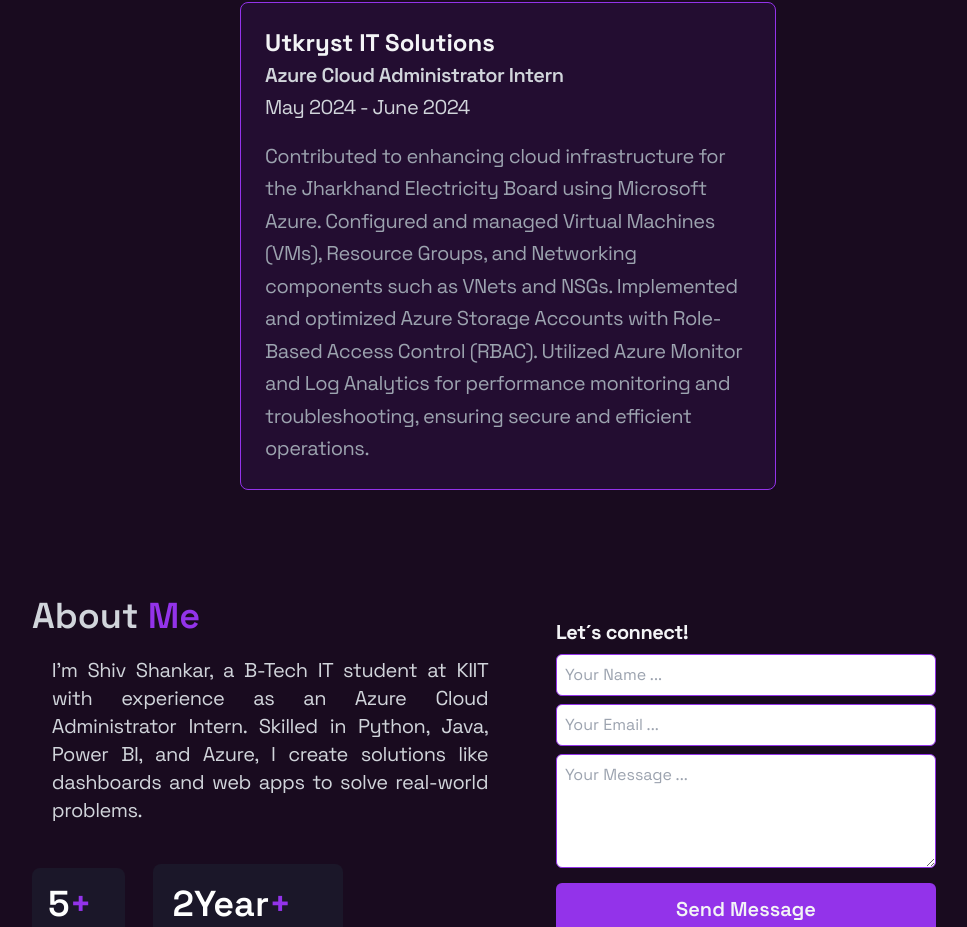
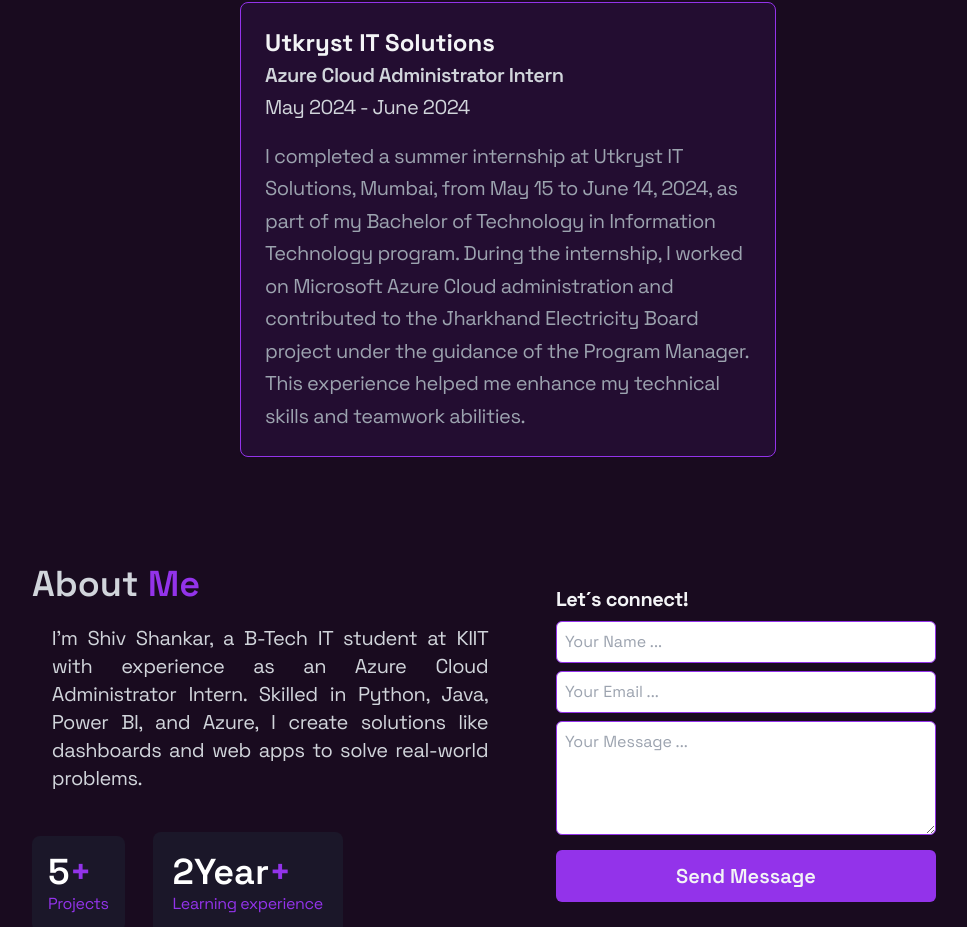
Before and after one commit to shankershiv3112/prsonal_portfolio, a React (Vite) app: page / in a window 1280 px wide. Shown: the part 4116-5043 px from the top of the page, without its empty margins (132-1099 px from the left). Built offline with nearby package versions, Linux system fonts and the light colour scheme.

Commit message:
Update Experience.jsx

```diff
--- a/src/components/Experience.jsx
+++ b/src/components/Experience.jsx
@@ -7,7 +7,7 @@
         company: 'Utkryst IT Solutions',
         role:'Azure Cloud Administrator Intern',
         period: 'May 2024 - June 2024',
-        description: 'Contributed to enhancing cloud infrastructure for the Jharkhand Electricity Board using Microsoft Azure. Configured and managed Virtual Machines (VMs), Resource Groups, and Networking components such as VNets and NSGs. Implemented and optimized Azure Storage Accounts with Role-Based Access Control (RBAC). Utilized Azure Monitor and Log Analytics for performance monitoring and troubleshooting, ensuring secure and efficient operations.',
+        description: 'I completed a summer internship at Utkryst IT Solutions, Mumbai, from May 15 to June 14, 2024, as part of my Bachelor of Technology in Information Technology program. During the internship, I worked on Microsoft Azure Cloud administration and contributed to the Jharkhand Electricity Board project under the guidance of the Program Manager. This experience helped me enhance my technical skills and teamwork abilities.',
       },
 
 ]
```
